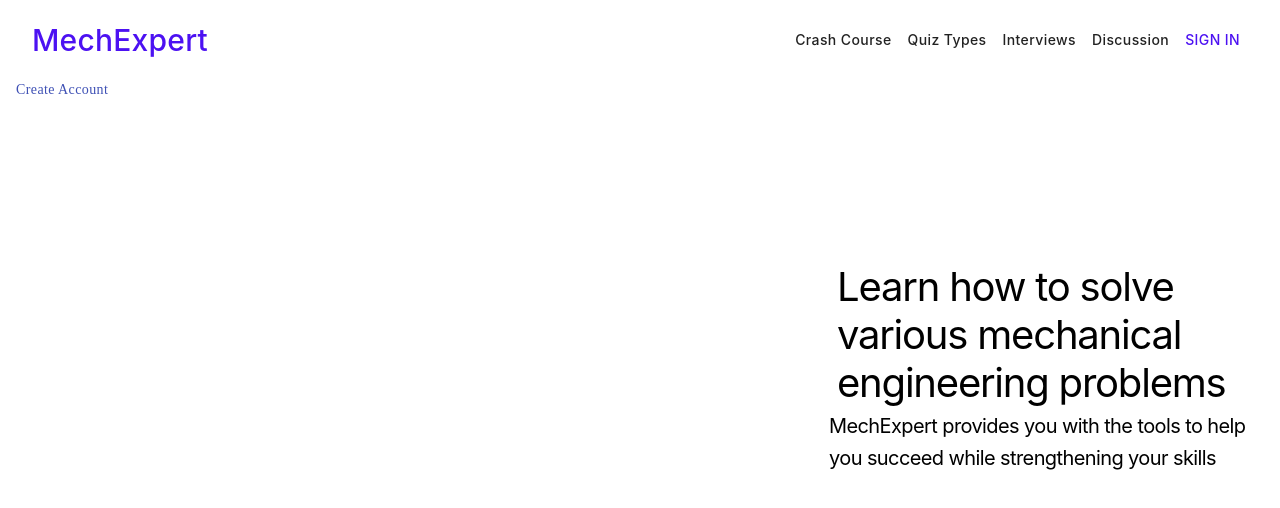
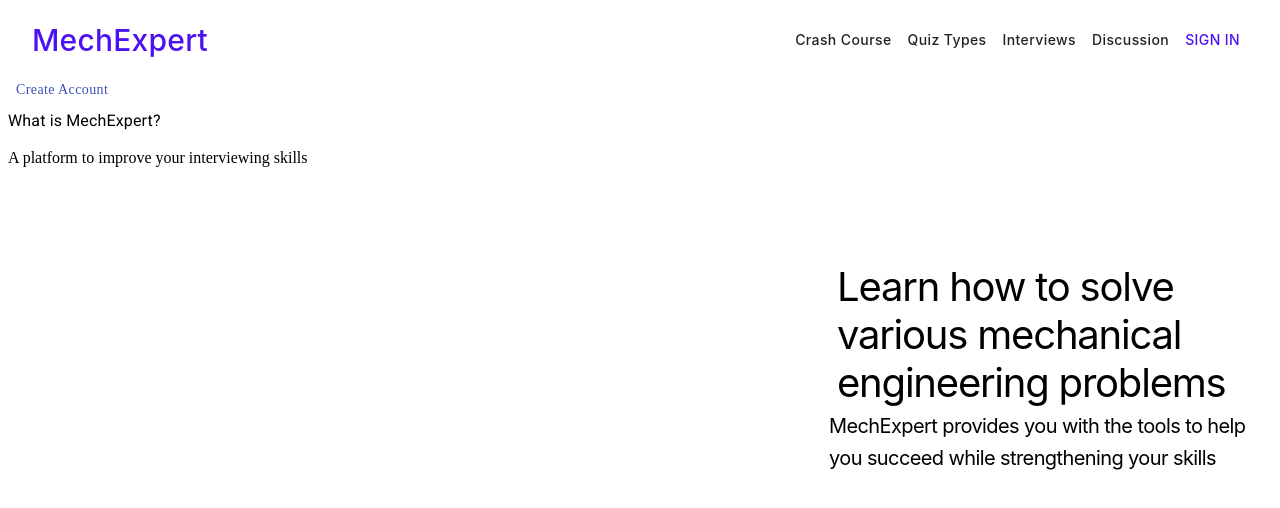
Before and after one commit to chrissantoss/mechexpert, a React (Create React App) app: page / in a window 1280 px wide. Shown: the top 508 px of the page. Built offline with nearby package versions, Linux system fonts and the light colour scheme.

Commit message:
What is MechExpert section

```diff
--- a/src/App.jsx
+++ b/src/App.jsx
@@ -3,6 +3,7 @@ import { Typography, Card, CardContent, CardMedia, Tabs, Tab, Button, AppBar, Cs
 import BuildIcon from '@material-ui/icons/Build';
 import LandingHeader from './components /LandingHeader';
 import IntroSection from './components /IntroSection';
+import WhatIsMechExpert from './components /WhatIsMechExpert';
 
 
 
@@ -12,6 +13,7 @@ const App = () => {
         <div>
             <LandingHeader />
             <IntroSection />
+            <WhatIsMechExpert />
         </div>
 
     );
--- /dev/null
+++ b/src/components /WhatIsMechExpert.jsx
@@ -0,0 +1,13 @@
+import React from 'react'
+import Typography from '@material-ui/core/Typography';
+
+export default function WhatIsMechExpert() {
+    return (
+        <div>
+            <Typography>
+                What is MechExpert?
+            </Typography>
+            <p>A platform to improve your interviewing skills</p>
+        </div>
+    )
+}
```
